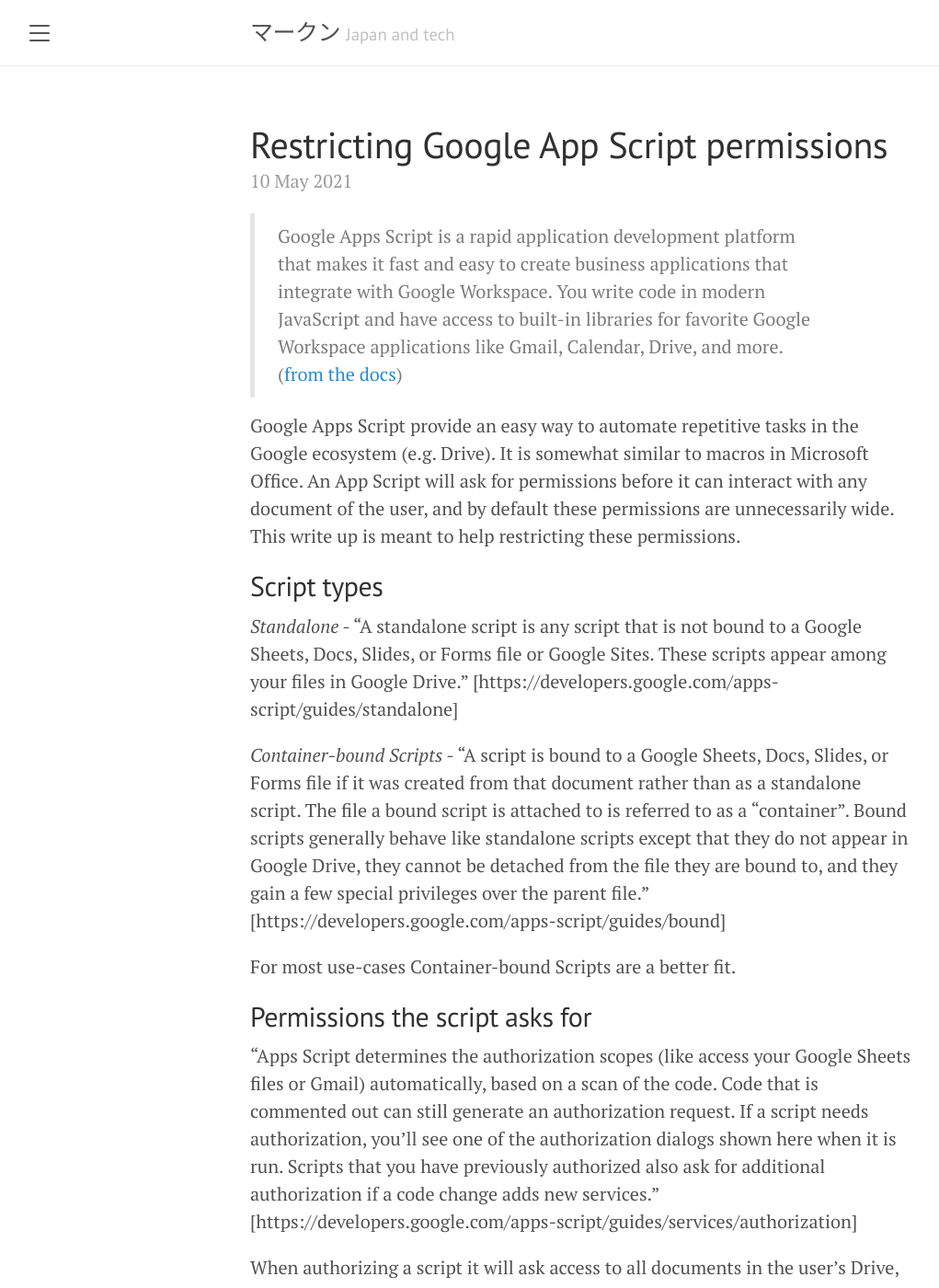
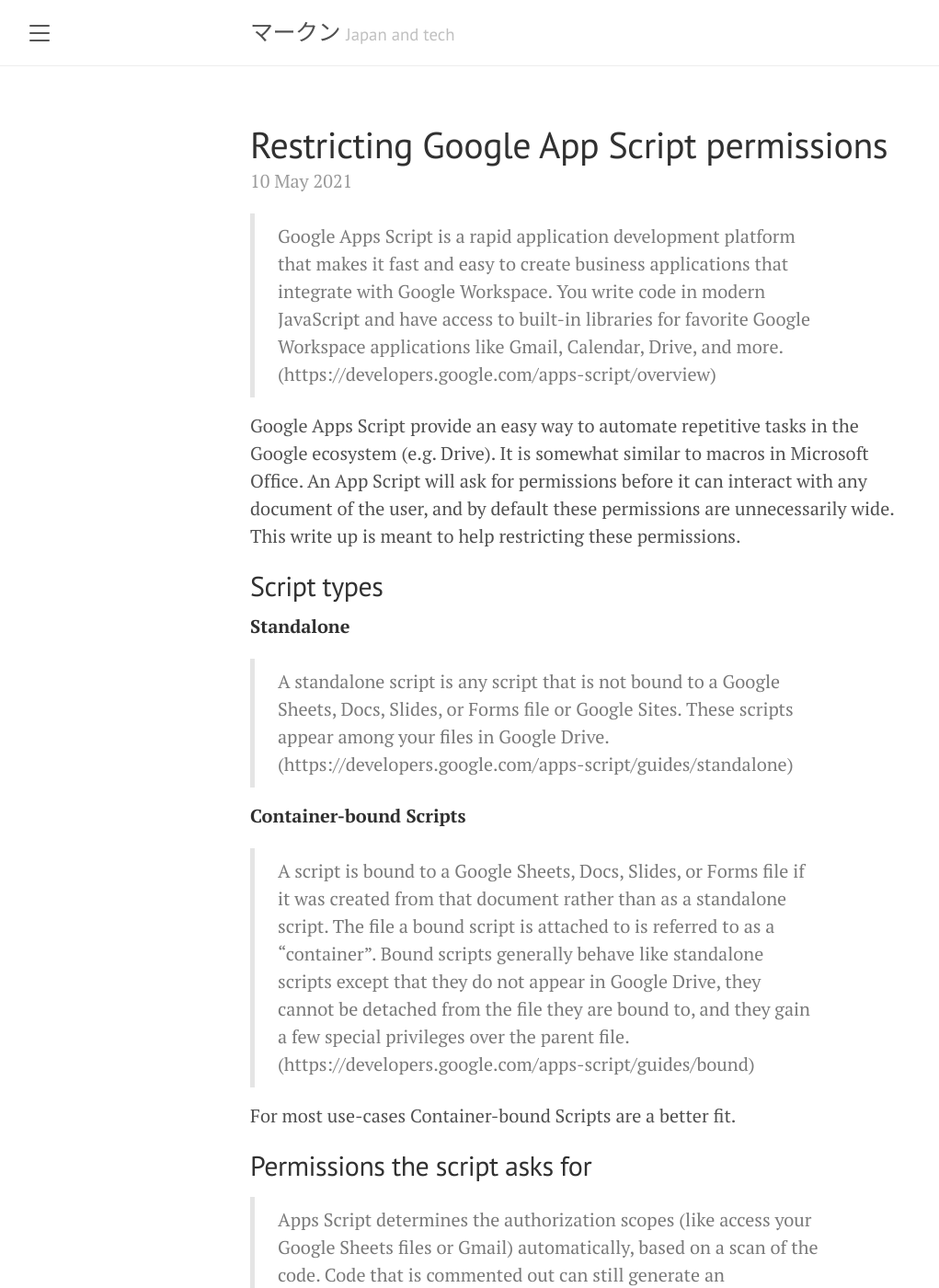
Before and after one commit to markszabo/markszabo.github.io, a Jekyll site: the page built from _posts/2021-05-10-restricting-google-app-script-permissions.md, in a window 1280 px wide and 1400 px high. Shown: the whole window at 92% size, without its empty margins (8-1029 px from the left). Built offline with Jekyll 4.4.1, drawn with Linux system fonts in a browser that asks for light colours; some of the changed text lies outside the part shown.

Commit message:
Fix google app script post

```diff
--- a/_posts/2021-05-10-restricting-google-app-script-permissions.md
+++ b/_posts/2021-05-10-restricting-google-app-script-permissions.md
@@ -2,24 +2,27 @@
 layout: post
 title: Restricting Google App Script permissions
 date: 2021-05-10 18:30:00 +09:00
-gallery: true
 ---
 
-> Google Apps Script is a rapid application development platform that makes it fast and easy to create business applications that integrate with Google Workspace. You write code in modern JavaScript and have access to built-in libraries for favorite Google Workspace applications like Gmail, Calendar, Drive, and more. ([from the docs](https://developers.google.com/apps-script/overview))
+> Google Apps Script is a rapid application development platform that makes it fast and easy to create business applications that integrate with Google Workspace. You write code in modern JavaScript and have access to built-in libraries for favorite Google Workspace applications like Gmail, Calendar, Drive, and more. (https://developers.google.com/apps-script/overview)
 
 Google Apps Script provide an easy way to automate repetitive tasks in the Google ecosystem (e.g. Drive). It is somewhat similar to macros in Microsoft Office. An App Script will ask for permissions before it can interact with any document of the user, and by default these permissions are unnecessarily wide. This write up is meant to help restricting these permissions.
 
 ## Script types
 
-*Standalone* - "A standalone script is any script that is not bound to a Google Sheets, Docs, Slides, or Forms file or Google Sites. These scripts appear among your files in Google Drive." [https://developers.google.com/apps-script/guides/standalone]
+**Standalone**
 
-*Container-bound Scripts* - "A script is bound to a Google Sheets, Docs, Slides, or Forms file if it was created from that document rather than as a standalone script. The file a bound script is attached to is referred to as a "container". Bound scripts generally behave like standalone scripts except that they do not appear in Google Drive, they cannot be detached from the file they are bound to, and they gain a few special privileges over the parent file." [https://developers.google.com/apps-script/guides/bound]
+> A standalone script is any script that is not bound to a Google Sheets, Docs, Slides, or Forms file or Google Sites. These scripts appear among your files in Google Drive. (https://developers.google.com/apps-script/guides/standalone)
+
+**Container-bound Scripts**
+
+> A script is bound to a Google Sheets, Docs, Slides, or Forms file if it was created from that document rather than as a standalone script. The file a bound script is attached to is referred to as a "container". Bound scripts generally behave like standalone scripts except that they do not appear in Google Drive, they cannot be detached from the file they are bound to, and they gain a few special privileges over the parent file. (https://developers.google.com/apps-script/guides/bound)
 
 For most use-cases Container-bound Scripts are a better fit.
 
 ## Permissions the script asks for
 
-"Apps Script determines the authorization scopes (like access your Google Sheets files or Gmail) automatically, based on a scan of the code. Code that is commented out can still generate an authorization request. If a script needs authorization, you'll see one of the authorization dialogs shown here when it is run. Scripts that you have previously authorized also ask for additional authorization if a code change adds new services." [https://developers.google.com/apps-script/guides/services/authorization]
+> Apps Script determines the authorization scopes (like access your Google Sheets files or Gmail) automatically, based on a scan of the code. Code that is commented out can still generate an authorization request. If a script needs authorization, you'll see one of the authorization dialogs shown here when it is run. Scripts that you have previously authorized also ask for additional authorization if a code change adds new services. [https://developers.google.com/apps-script/guides/services/authorization]
 
 When authorizing a script it will ask access to all documents in the user's Drive, even if the script is bound to a single document and only interacting with that document:
 
@@ -49,12 +52,12 @@
 
 Google tries to guess the permissions your script needs, but you can override that and define the permissions manually by editing the manifest file.
 
-"The Apps Script editor hides manifest files by default in order to protect your Apps Script project settings. Follow these steps to make a hidden project manifest visible in the Apps Script editor:
-
-1. Open the script project in the Apps Script editor.
-2. Select View > Show project manifest."
-
-[https://developers.google.com/apps-script/concepts/manifests]
+> The Apps Script editor hides manifest files by default in order to protect your Apps Script project settings. Follow these steps to make a hidden project manifest visible in the Apps Script editor:
+>
+> 1. Open the script project in the Apps Script editor.
+> 2. Select View > Show project manifest.
+>
+> [https://developers.google.com/apps-script/concepts/manifests]
 
 And add the following line to the the json (for a script that should only interact with the spreadsheet it is bound to):
 
@@ -73,6 +76,6 @@
 
 Slightly unrelated security note: for bound scripts the permissions are the same as the file they are bound to:
 
-"All container-bound scripts use the same owner, viewer, and editor access list defined for the container file. The container owner takes ownership of a new script project regardless of who created it. Only users who have permission to edit a container can run its bound script. Collaborators who have only view access cannot open the script editor, although if they make a copy of the parent file, they become the owner of the copy and will be able to see and run a copy of the script." https://developers.google.com/apps-script/guides/bound#access_to_bound_scripts
+> All container-bound scripts use the same owner, viewer, and editor access list defined for the container file. The container owner takes ownership of a new script project regardless of who created it. Only users who have permission to edit a container can run its bound script. Collaborators who have only view access cannot open the script editor, although if they make a copy of the parent file, they become the owner of the copy and will be able to see and run a copy of the script." [https://developers.google.com/apps-script/guides/bound#access_to_bound_scripts]
 
 So only give edit access to the file to people you trust, and don't store anything sensitive in the script's code.
```
